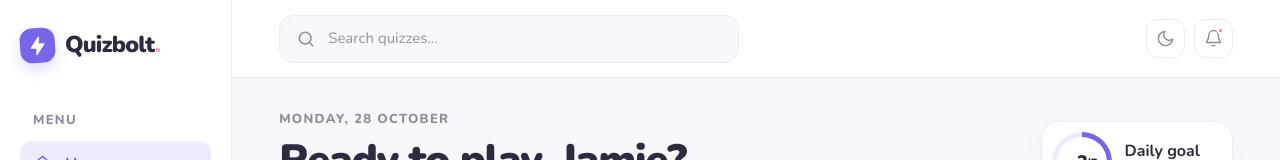
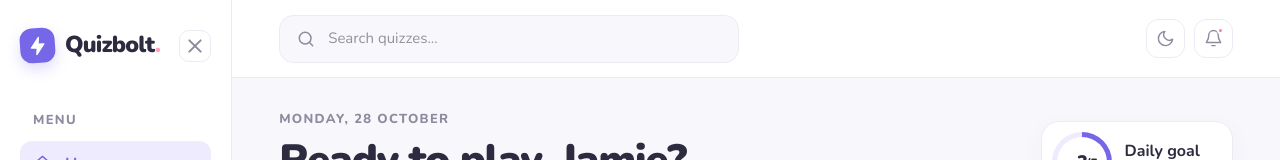
Before and after one commit to BangBangOperator/Quizbolt, a React (Vite) app: page / in a window 1280 px wide. Shown: the top 160 px of the page. Built offline with nearby package versions, Linux system fonts and the light colour scheme.

Commit message:
feat: add animated collapsible hamburger sidebar navigation

```diff
--- a/src/App.jsx
+++ b/src/App.jsx
@@ -82,6 +82,16 @@ function Icon({ name, size = 20, filled = false }) {
     >
       {paths[name]}
     </svg>
+  );
+}
+
+function MenuBars() {
+  return (
+    <span className="menu-bars" aria-hidden="true">
+      <i />
+      <i />
+      <i />
+    </span>
   );
 }
 
@@ -171,6 +181,9 @@ const initialNotifications = [
 export default function App() {
   const [dark, setDark] = useState(() => localStorage.getItem("quiz-theme") === "dark");
   const [active, setActive] = useState("Home");
+  const [sidebarOpen, setSidebarOpen] = useState(
+    () => localStorage.getItem("quiz-sidebar") !== "closed",
+  );
   const [category, setCategory] = useState("Science");
   const [notifOpen, setNotifOpen] = useState(false);
   const [showDot, setShowDot] = useState(true);
@@ -198,6 +211,10 @@ export default function App() {
   }, [dark]);
 
   useEffect(() => {
+    localStorage.setItem("quiz-sidebar", sidebarOpen ? "open" : "closed");
+  }, [sidebarOpen]);
+
+  useEffect(() => {
     if (!notifOpen) return;
     const onPointerDown = (e) => {
       if (notifRef.current && !notifRef.current.contains(e.target)) closeNotifications();
@@ -214,8 +231,9 @@ export default function App() {
   }, [notifOpen]);
 
   return (
-    <div className={dark ? "app dark" : "app"}>
-      <aside className="sidebar">
+    <div className={`app${dark ? " dark" : ""}${sidebarOpen ? "" : " sidebar-collapsed"}`}>
+      <aside className="sidebar" id="app-sidebar" inert={!sidebarOpen}>
+        <div className="sidebar-head">
           <div className="brand">
             <span className="brand-mark">
               <Icon name="bolt" size={20} filled />
@@ -223,6 +241,14 @@ export default function App() {
             <span>
               Quizbolt<span className="brand-dot">.</span>
             </span>
+          </div>
+          <button
+            className="round-btn menu-toggle is-open sidebar-close"
+            onClick={() => setSidebarOpen(false)}
+            aria-label="Close menu"
+          >
+            <MenuBars />
+          </button>
         </div>
         <nav className="side-nav" aria-label="Main navigation">
           <p className="nav-label">MENU</p>
@@ -266,10 +292,22 @@ export default function App() {
               Quizbolt<span className="brand-dot">.</span>
             </span>
           </div>
+          <div className="topbar-left">
+            <button
+              className="round-btn menu-toggle topbar-toggle"
+              onClick={() => setSidebarOpen(true)}
+              aria-label="Open menu"
+              aria-expanded={sidebarOpen}
+              aria-controls="app-sidebar"
+              tabIndex={sidebarOpen ? -1 : 0}
+            >
+              <MenuBars />
+            </button>
             <label className="search">
               <Icon name="search" size={20} />
               <input aria-label="Search quizzes" placeholder="Search quizzes..." />
             </label>
+          </div>
           <div className="header-actions">
             <button
               className="round-btn theme-toggle"
--- a/src/index.css
+++ b/src/index.css
@@ -63,8 +63,59 @@
   display: flex;
   flex-direction: column;
   z-index: 20;
+  transition:
+    transform 0.4s cubic-bezier(0.22, 0.8, 0.24, 1),
+    visibility 0s;
 }
 
+/* Collapsed: slide the sidebar off-screen, content expands to fill the space */
+.app.sidebar-collapsed .sidebar {
+  transform: translateX(-100%);
+  visibility: hidden;
+  /* only hide (for keyboard/screen readers) after the slide-out has finished */
+  transition:
+    transform 0.4s cubic-bezier(0.22, 0.8, 0.24, 1),
+    visibility 0s linear 0.4s;
+}
+
+/* Sidebar contents fade/slide in one after another when opening */
+.sidebar > * {
+  opacity: 1;
+  transform: none;
+  transition:
+    opacity 0.3s ease,
+    transform 0.4s cubic-bezier(0.22, 0.8, 0.24, 1);
+}
+.sidebar > :nth-child(1) {
+  transition-delay: 0.08s;
+}
+.sidebar > :nth-child(2) {
+  transition-delay: 0.14s;
+}
+.sidebar > :nth-child(3) {
+  transition-delay: 0.2s;
+}
+.sidebar > :nth-child(4) {
+  transition-delay: 0.26s;
+}
+.app.sidebar-collapsed .sidebar > * {
+  opacity: 0;
+  transform: translateX(-16px);
+  transition-delay: 0s;
+}
+
+.sidebar-head {
+  display: flex;
+  align-items: center;
+  justify-content: space-between;
+  gap: 8px;
+}
+.sidebar .sidebar-close {
+  width: 32px;
+  height: 32px;
+  flex: 0 0 auto;
+  border-radius: 10px;
+}
 .brand {
   display: flex;
   align-items: center;
@@ -199,6 +250,86 @@
 main {
   min-height: 100vh;
   margin-left: 232px;
+  transition: margin-left 0.4s cubic-bezier(0.22, 0.8, 0.24, 1);
+}
+.app.sidebar-collapsed main {
+  margin-left: 0;
+}
+
+.topbar-left {
+  display: flex;
+  align-items: center;
+  gap: 12px;
+  min-width: 0;
+}
+.menu-toggle {
+  flex: 0 0 auto;
+}
+/* top-bar hamburger: only visible while the sidebar is closed */
+.topbar-toggle {
+  overflow: hidden;
+  transition:
+    width 0.4s cubic-bezier(0.22, 0.8, 0.24, 1),
+    margin 0.4s cubic-bezier(0.22, 0.8, 0.24, 1),
+    opacity 0.25s ease,
+    border-color 0.2s,
+    color 0.2s;
+}
+.app:not(.sidebar-collapsed) .topbar-toggle {
+  width: 0;
+  margin-right: -12px;
+  opacity: 0;
+  border-width: 0;
+  pointer-events: none;
+}
+.app.sidebar-collapsed .topbar-toggle {
+  transition-delay: 0.15s, 0.15s, 0.25s, 0s, 0s;
+}
+.menu-bars {
+  position: relative;
+  display: block;
+  width: 18px;
+  height: 14px;
+}
+.menu-bars i {
+  position: absolute;
+  left: 0;
+  width: 100%;
+  height: 2px;
+  border-radius: 2px;
+  background: currentColor;
+  transition:
+    transform 0.35s cubic-bezier(0.22, 0.8, 0.24, 1),
+    opacity 0.2s ease,
+    width 0.3s ease;
+}
+.menu-bars i:nth-child(1) {
+  top: 0;
+}
+.menu-bars i:nth-child(2) {
+  top: 6px;
+  width: 70%;
+}
+.menu-bars i:nth-child(3) {
+  top: 12px;
+}
+.menu-toggle:hover .menu-bars i:nth-child(2) {
+  width: 100%;
+}
+/* sidebar open: hamburger morphs into an X */
+.menu-toggle.is-open .menu-bars i:nth-child(1) {
+  transform: translateY(6px) rotate(45deg);
+}
+.menu-toggle.is-open .menu-bars i:nth-child(2) {
+  opacity: 0;
+  transform: translateX(-8px);
+}
+.menu-toggle.is-open .menu-bars i:nth-child(3) {
+  transform: translateY(-6px) rotate(-45deg);
+}
+.menu-toggle:focus-visible {
+  outline: 2px solid var(--purple);
+  outline-offset: 2px;
 }
 .topbar {
   height: 78px;
@@ -421,6 +552,11 @@ main {
   opacity: 0.8;
 }
 @media (prefers-reduced-motion: reduce) {
+  .sidebar,
+  .sidebar > *,
+  .topbar-toggle,
+  main,
+  .menu-bars i,
   .notif-panel,
   .notif-panel.open,
   .notif-item,
@@ -907,10 +1043,13 @@ main {
 
 @media (max-width: 1000px) {
   .sidebar {
-    width: 205px;
+    width: 216px;
   }
   main {
-    margin-left: 205px;
+    margin-left: 216px;
+  }
+  .sidebar .brand {
+    font-size: 21px;
   }
   .content {
     width: 90%;
@@ -931,6 +1070,9 @@ main {
 
 @media (max-width: 700px) {
   .sidebar {
+    display: none;
+  }
+  .menu-toggle {
     display: none;
   }
   main {
```
Lines whose indentation alone changed are shown as unchanged.
